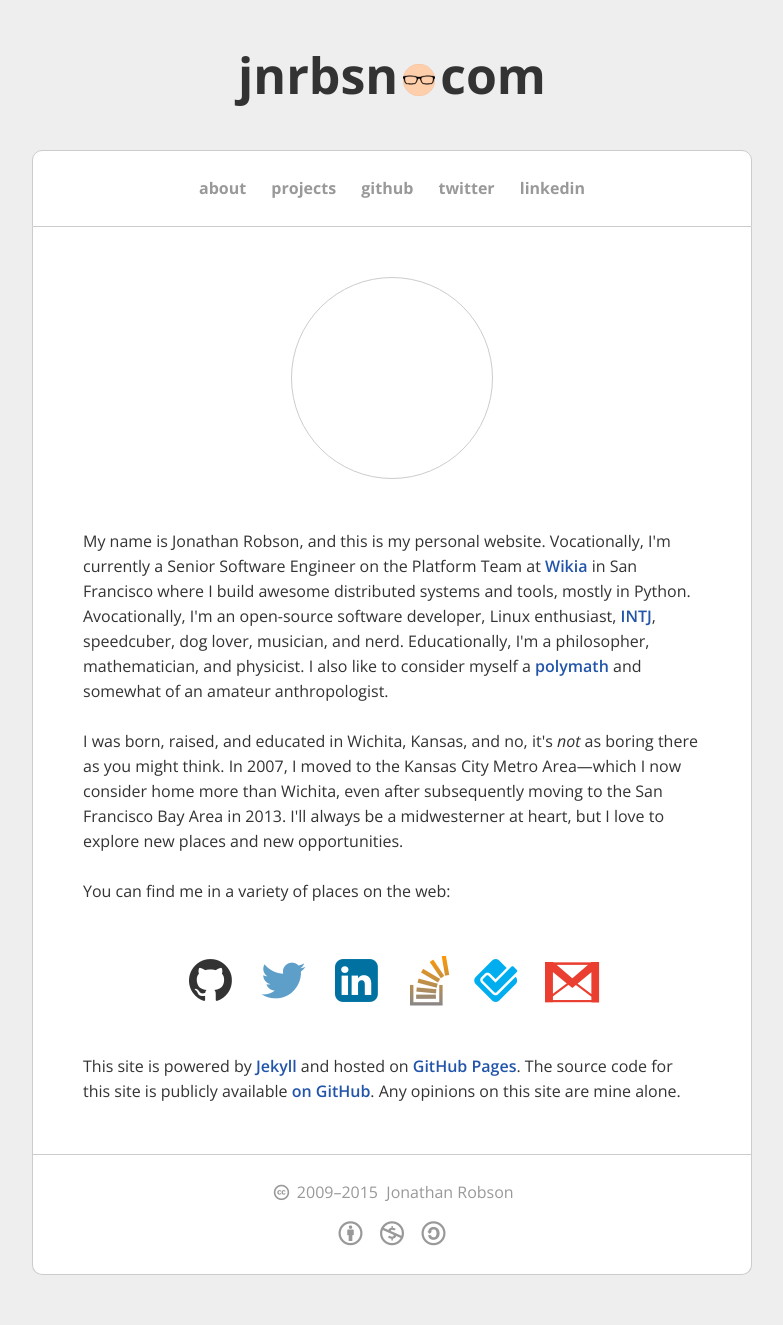
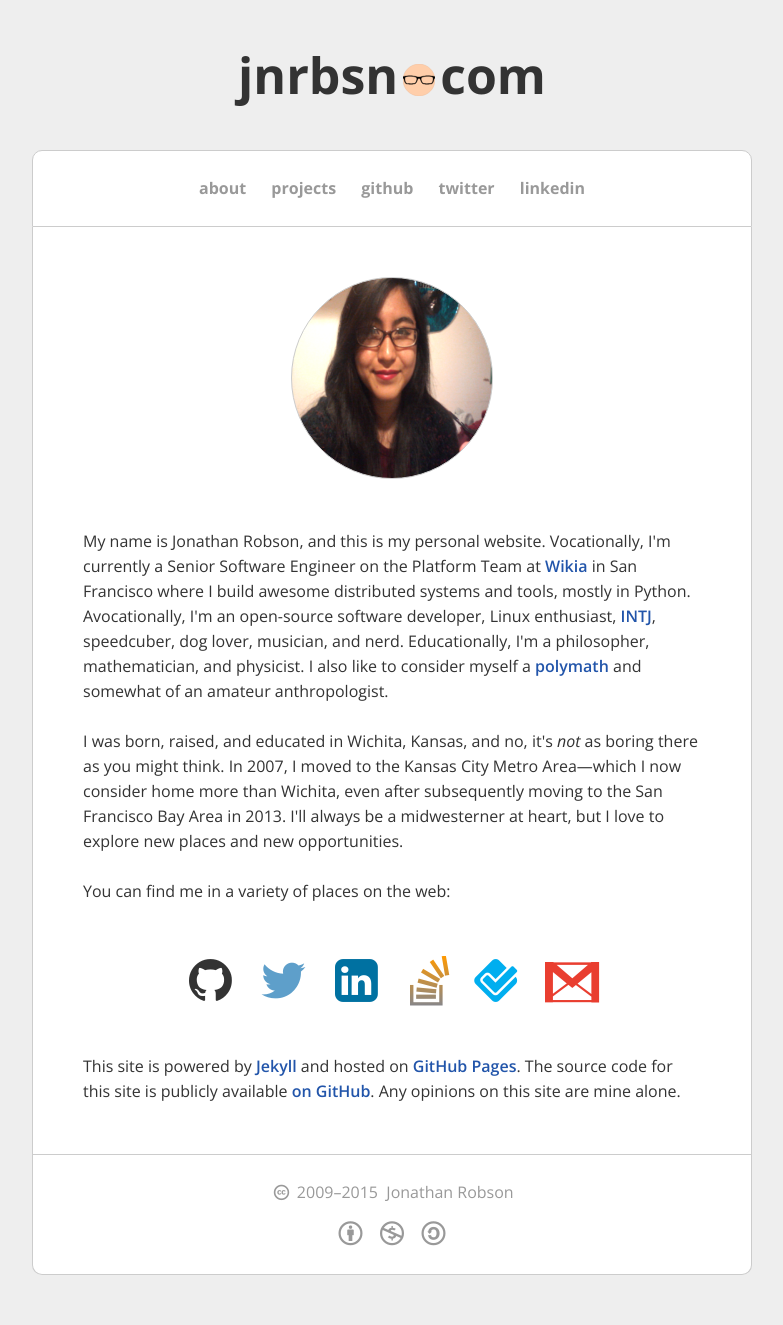
Before and after one commit to emai2vill/emai2vill.github.io, a Jekyll site: the page built from index.html, in a window 1280 px wide. Shown: the whole page, without its empty margins (248-1031 px from the left). Built offline with Jekyll 4.4.1, drawn with Linux system fonts in a browser that asks for light colours; nearby versions of some CDN libraries.

Commit message:
Fixed Assests Mistake

```diff
--- a/assets/css/main.css
+++ b/assets/css/main.css
@@ -201,7 +201,7 @@ h1 > a:hover > .dot-head {
 }
 
 .gravatar {
-    background: url("/assests/img/FACE.jpg") no-repeat;
+    background: url("/assets/img/FACE.jpg") no-repeat;
     background-size: 200px 200px;
     border: 1px solid #ccc;
     border-radius: 100%;
```
